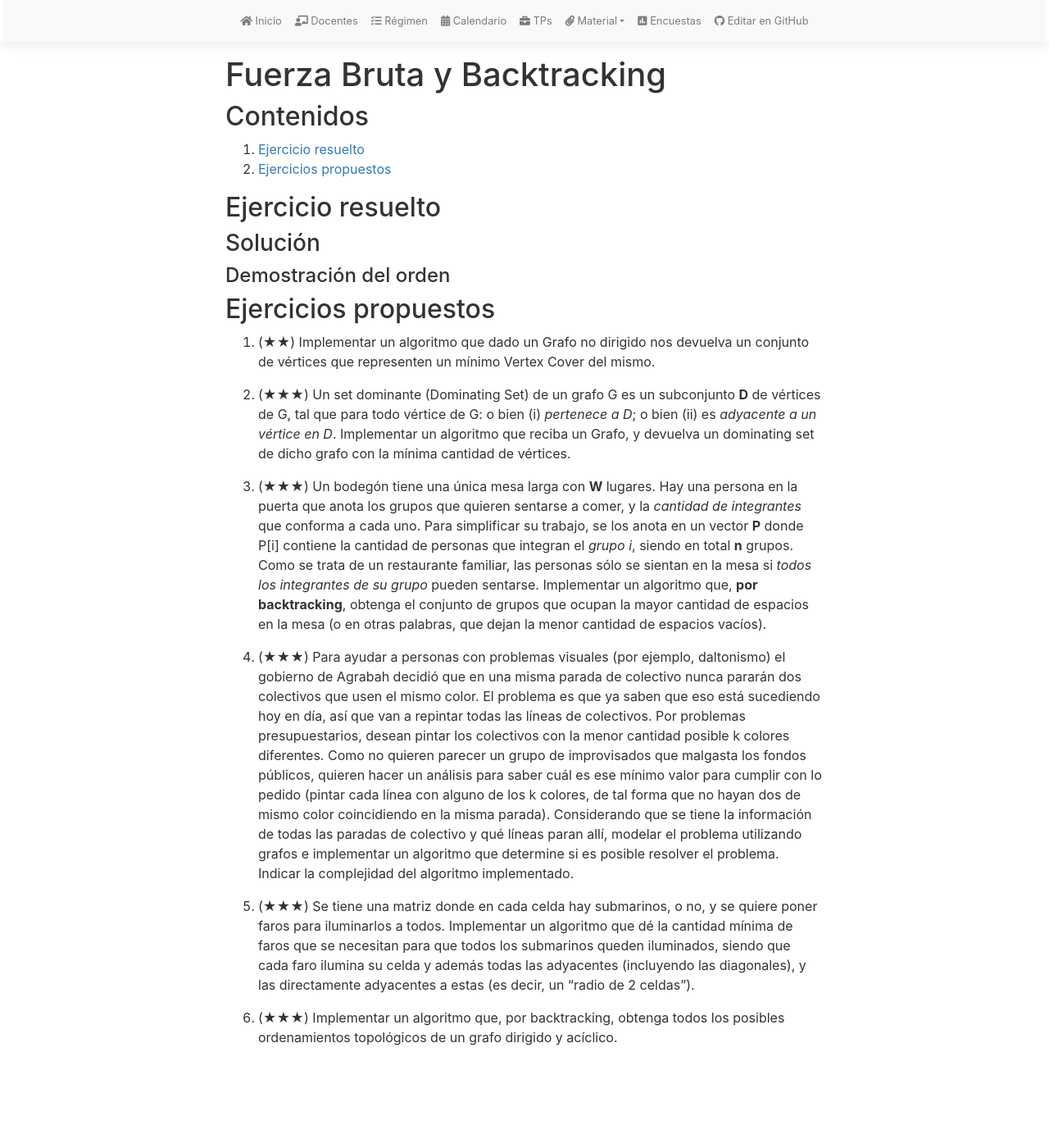
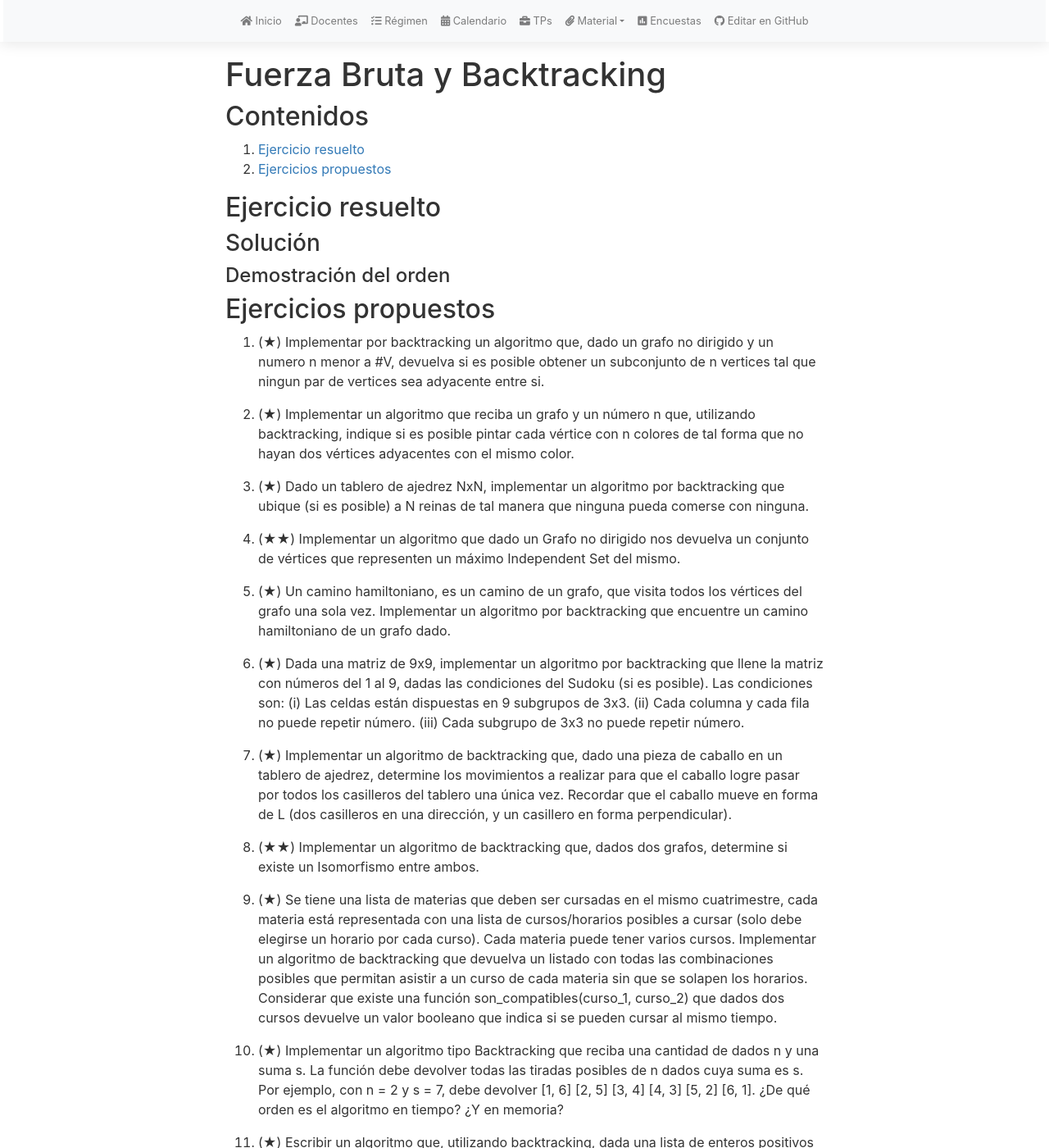
Before and after one commit to algoritmos-rw/tda_bg, a Jekyll site: the page built from material/guias/bt.md, in a window 1280 px wide and 1400 px high. Shown: the whole window at 82% size. Built offline with Jekyll 4.4.1, drawn with Linux system fonts in a browser that asks for light colours; nearby versions of some CDN libraries; our own code applies the rules of GitHub Pages for plain Markdown files; some of the changed text lies outside the part shown.

Commit message:
Agregar ejs vistos en clase de bt

```diff
--- a/material/guias/bt.md
+++ b/material/guias/bt.md
@@ -20,6 +20,49 @@ math: true
 #### Demostración del orden
 
 ## Ejercicios propuestos
+
+1.  (★) Implementar por backtracking un algoritmo que, dado un grafo no dirigido y un numero n menor a #V, devuelva si
+    es posible obtener un subconjunto de n vertices tal que ningun par de vertices sea adyacente entre si.
+
+1.  (★) Implementar un algoritmo que reciba un grafo y un número n que, utilizando backtracking, indique si es posible
+    pintar cada vértice con n colores de tal forma que no hayan dos vértices adyacentes con el mismo color.
+
+1.  (★) Dado un tablero de ajedrez NxN, implementar un algoritmo por backtracking que ubique (si es posible) a N reinas
+    de tal manera que ninguna pueda comerse con ninguna.
+
+1.  (★★) Implementar un algoritmo que dado un Grafo no dirigido nos devuelva un conjunto de vértices que representen un
+    máximo Independent Set del mismo.
+
+1.  (★) Un camino hamiltoniano, es un camino de un grafo, que visita todos los vértices del grafo una sola vez. Implementar
+    un algoritmo por backtracking que encuentre un camino hamiltoniano de un grafo dado.
+
+1.  (★) Dada una matriz de 9x9, implementar un algoritmo por backtracking que llene la matriz con números del 1 al 9, dadas
+    las condiciones del Sudoku (si es posible). Las condiciones son:
+    (i) Las celdas están dispuestas en 9 subgrupos de 3x3.
+    (ii) Cada columna y cada fila no puede repetir número.
+    (iii) Cada subgrupo de 3x3 no puede repetir número.
+
+1.  (★) Implementar un algoritmo de backtracking que, dado una pieza de caballo en un tablero de ajedrez, determine los
+    movimientos a realizar para que el caballo logre pasar por todos los casilleros del tablero una única vez.
+    Recordar que el caballo mueve en forma de L (dos casilleros en una dirección, y un casillero en forma perpendicular).
+
+1.  (★★) Implementar un algoritmo de backtracking que, dados dos grafos, determine si existe un Isomorfismo entre ambos.
+
+1.  (★) Se tiene una lista de materias que deben ser cursadas en el mismo cuatrimestre, cada materia está representada con
+    una lista de cursos/horarios posibles a cursar (solo debe elegirse un horario por cada curso). Cada materia puede tener
+    varios cursos. Implementar un algoritmo de backtracking que devuelva un listado con todas las combinaciones posibles que
+    permitan asistir a un curso de cada materia sin que se solapen los horarios. Considerar que existe una función
+    son_compatibles(curso_1, curso_2) que dados dos cursos devuelve un valor booleano que indica si se pueden cursar al mismo tiempo.
+
+1.  (★) Implementar un algoritmo tipo Backtracking que reciba una cantidad de dados n y una suma s. La función debe devolver todas
+    las tiradas posibles de n dados cuya suma es s. Por ejemplo, con n = 2 y s = 7, debe devolver [1, 6] [2, 5] [3, 4] [4, 3] [5, 2] [6, 1].
+    ¿De qué orden es el algoritmo en tiempo? ¿Y en memoria?
+
+1.  (★) Escribir un algoritmo que, utilizando backtracking, dada una lista de enteros positivos L y un entero n devuelva todos
+    los subconjuntos de L que suman exactamente n.
+
+1.  (★) Modificar el algoritmo anterior para que, dada una lista de enteros positivos L y un entero n, devuelva un subconjunto
+    de L que sume exactamente n, o, en caso de no existir, que devuelva el subconjunto de suma máxima sin superar el valor de n.
 
 1.  (★★) Implementar un algoritmo que dado un Grafo no dirigido nos devuelva un conjunto de vértices que representen un
     mínimo Vertex Cover del mismo.
```
